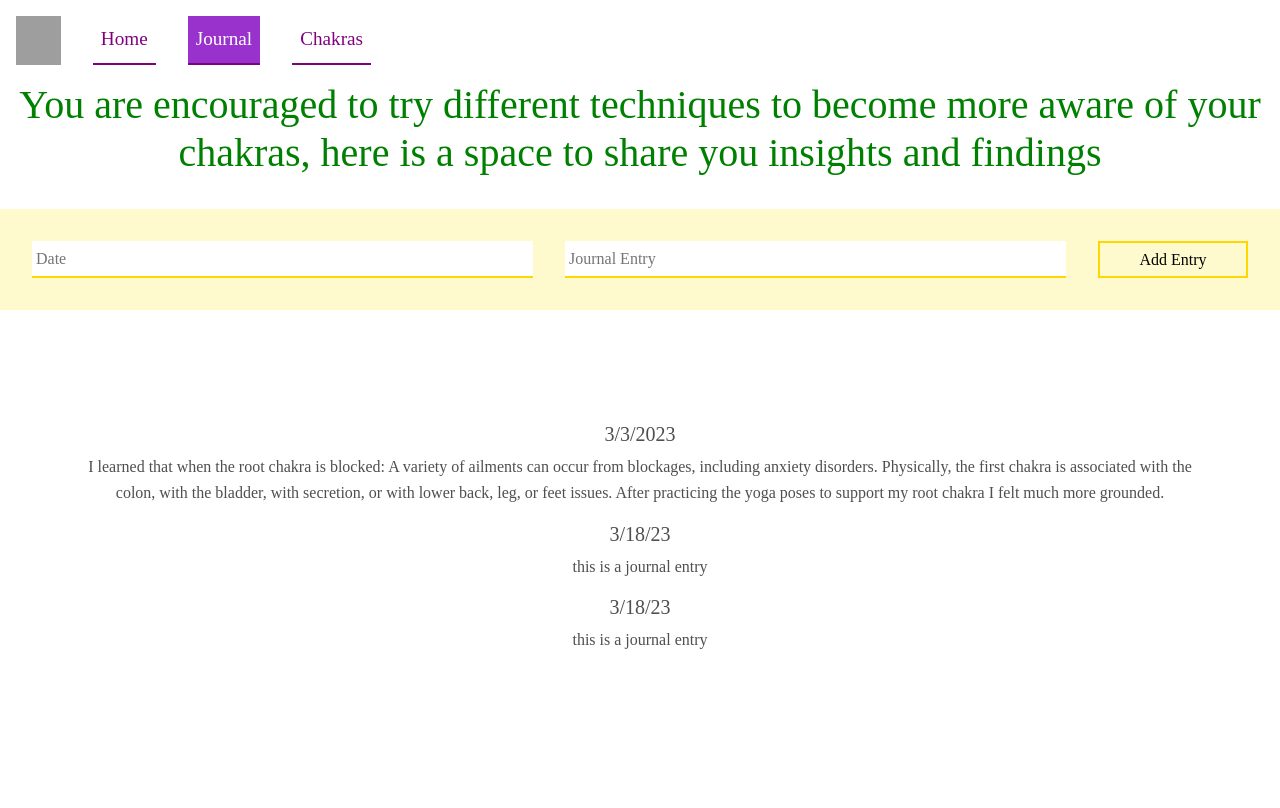
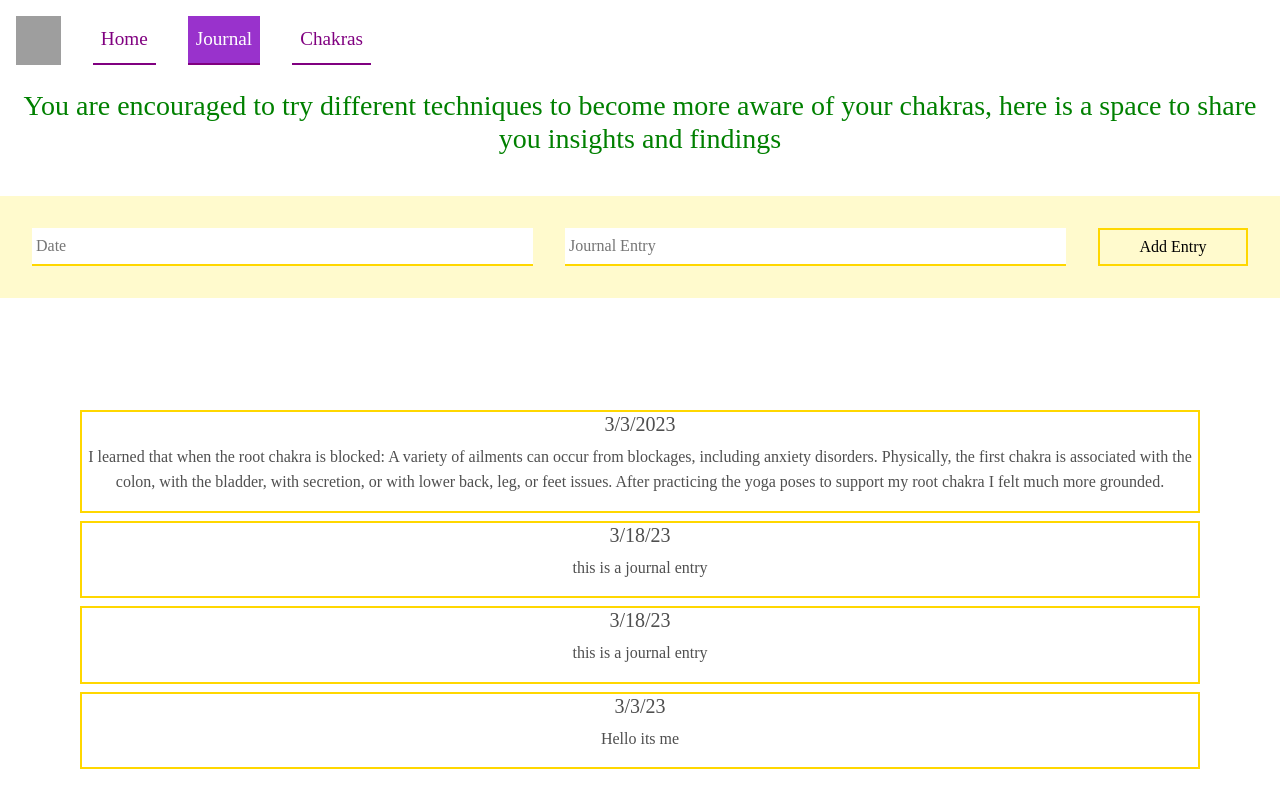
Before and after one commit to avikdal/chakras-app, a React (Create React App) app: page /journal in a window 1280 px wide. Shown: the top 808 px of the page. Built offline with nearby package versions, Linux system fonts and the light colour scheme; data requests are answered from the project's data file; grey boxes are pictures that could not be loaded.

Commit message:
finished readme

```diff
--- a/db.json
+++ b/db.json
@@ -93,6 +93,11 @@
       "date": "3/18/23",
       "entry": "this is a journal entry",
       "id": 3
+    },
+    {
+      "date": "3/3/23",
+      "entry": "Hello its me",
+      "id": 4
     }
   ]
 }
--- a/src/Journal.js
+++ b/src/Journal.js
@@ -12,7 +12,7 @@ function Journal(){
 
     const entryList = entries.map((entry) => {
         return (
-            <div key={entry.id}>
+            <div key={entry.id} className="entry">
                 <h5>{entry.date}</h5>
                 <p>{entry.entry}</p>
             </div>
@@ -22,9 +22,9 @@ function Journal(){
 
     return (
         <section className="journal">
-            <h1 style={{ color: "green" }}>
+            <h3 style={{ color: "green" }} className="journalPrompt">
                 You are encouraged to try different techniques to become more aware of your chakras, here is a space to share you insights and findings
-            </h1>
+            </h3>
             <Form entries={entries} setEntries={setEntries}/>
             <div className="journalEntries">
                 {entryList}
--- a/src/index.css
+++ b/src/index.css
@@ -137,3 +137,13 @@ input {
   justify-content: center;
   flex-direction: column;
 }
+
+.entry{
+  border: 2px solid gold;
+  margin-bottom: .5rem;
+}
+
+.journalPrompt{
+  padding: .5rem;
+  display: flex;
+}
```
Also changed, not shown: 1 other file (tests, documents, lock files or other folders).
